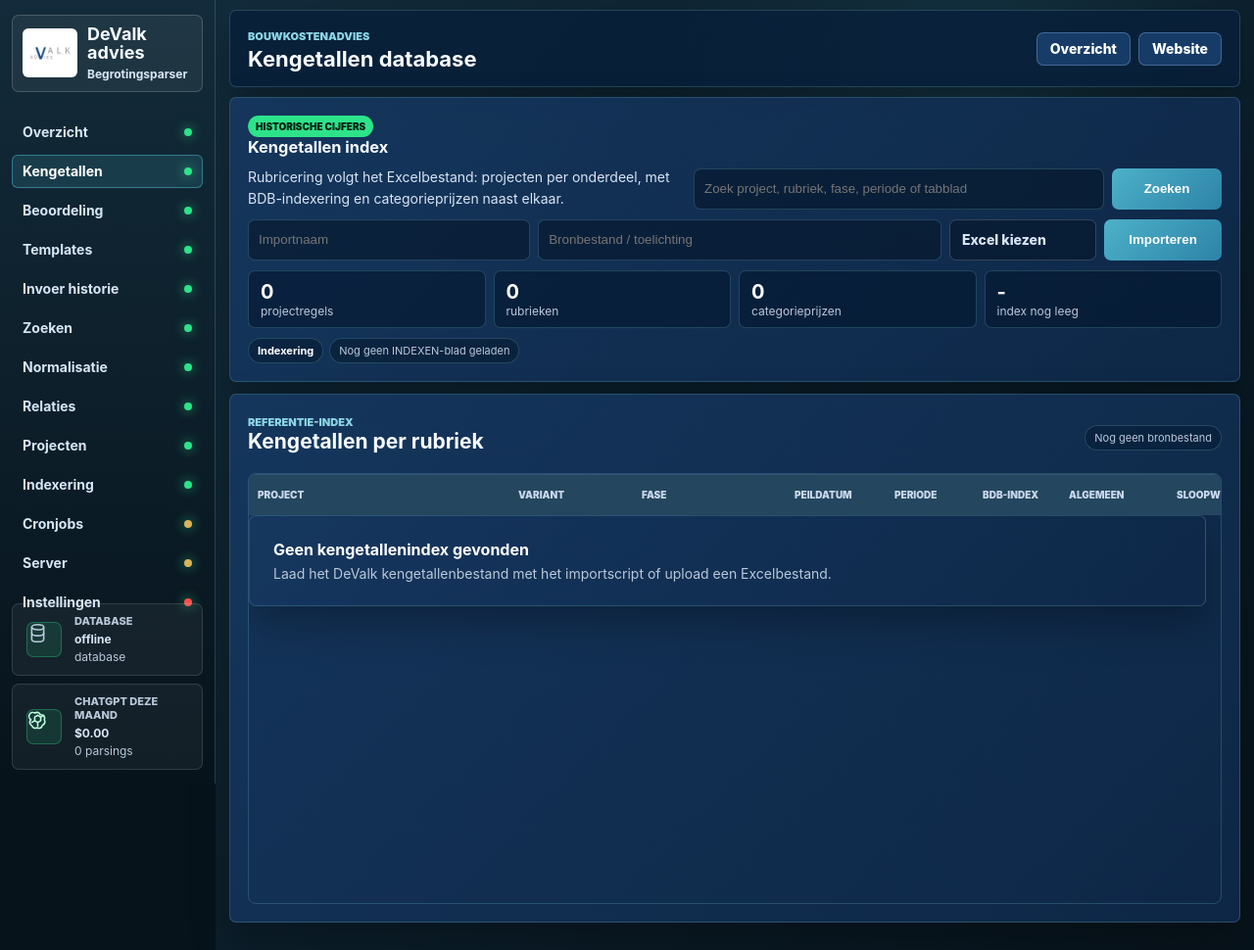
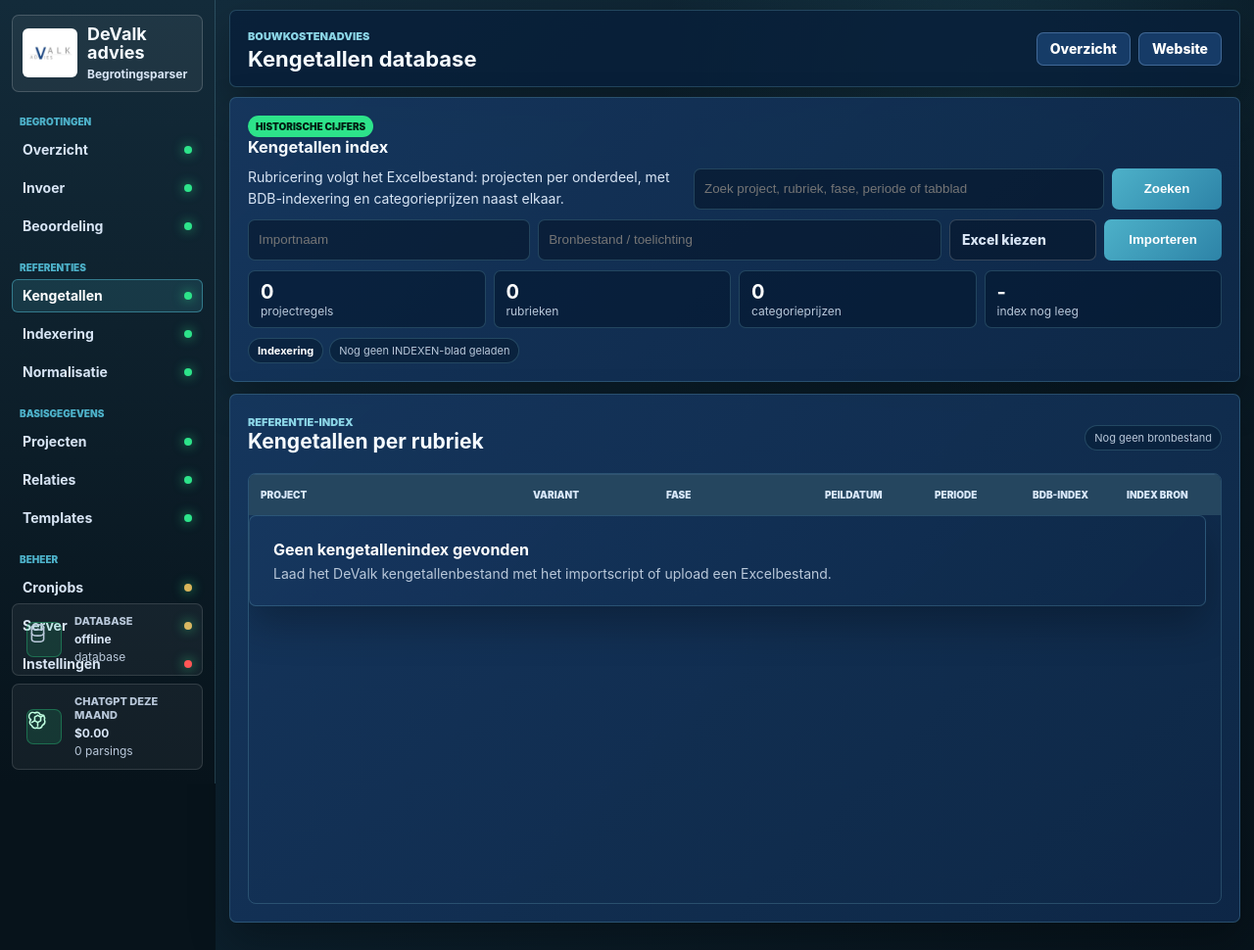
Before and after one commit to thomasdeijkers/devalkadvies, a FastAPI app: page /kengetallen in a window 1280 px wide. Shown: the whole page at 98% size. Run offline with FastAPI, Linux system fonts and the light colour scheme; data comes from the database, SQL or seed files in the repository; data that the repository does not hold is empty.

Commit message:
Verbeter menustructuur en kengetallen indexweergave

```diff
--- a/annemieke_app/main.py
+++ b/annemieke_app/main.py
@@ -1861,6 +1861,7 @@ def _reference_lines(session: Session, query: str | None, limit: int = 300) -> l
 
 def _reference_index_sections(session: Session, query: str | None, limit: int = 6000) -> list[dict[str, object]]:
     category_keys = {key for key, _label in REFERENCE_CATEGORY_COLUMNS}
+    index_lookup = _price_index_lookup(session)
     statement = (
         select(ReferenceLine)
         .join(ReferenceLine.dataset)
@@ -1905,24 +1906,15 @@ def _reference_index_sections(session: Session, query: str | None, limit: int =
         phase = line.phase or raw_meta.get("fase") or ""
         period = line.period or raw_meta.get("periode") or ""
         bdb_indexering = line.bdb_indexering if line.bdb_indexering is not None else line.norm_arbeid
-        source_key = (
-            source_row
-            if source_row is not None
-            else (
-                line.project_name or "",
-                line.relation_name or "",
-                line.document_date.strftime("%Y-%m-%d") if line.document_date else "",
-                phase,
-                period,
-                str(bdb_indexering or ""),
-            )
-        )
         key = (
             line.dataset_id,
             section,
-            source_key,
             line.project_name or "",
             line.relation_name or "",
+            line.document_date.strftime("%Y-%m-%d") if line.document_date else "",
+            phase,
+            period,
+            str(bdb_indexering or ""),
         )
         if key not in grouped:
             modal_key = str(source_row or abs(hash(key))).replace("-", "m")
@@ -1938,12 +1930,14 @@ def _reference_index_sections(session: Session, query: str | None, limit: int =
                 "phase": phase,
                 "period": period,
                 "bdb_indexering": bdb_indexering,
+                "index_reference": _reference_index_reference(index_lookup, period, bdb_indexering),
                 "project_sheet_name": line.project_sheet_name or "",
                 "document_date": line.document_date,
                 "date_input": line.document_date.strftime("%Y-%m-%d") if line.document_date else "",
                 "date_label": line.document_date.strftime("%d-%m-%Y") if line.document_date else "",
                 "categories": {},
                 "category_ids": {},
+                "source_rows": [],
                 "category_count": 0,
                 "total": Decimal("0"),
                 "modal_id": f"kengetal-{line.dataset_id}-{modal_key}",
@@ -1953,6 +1947,11 @@ def _reference_index_sections(session: Session, query: str | None, limit: int =
         row_data["categories"][category_key] = value
         row_data["category_ids"][category_key] = line.id
         row_data["category_count"] = int(row_data["category_count"]) + 1
+        if source_row and source_row not in row_data["source_rows"]:
+            row_data["source_rows"].append(source_row)
+            row_data["source_row_label"] = ", ".join(str(row) for row in row_data["source_rows"][:4])
+            if len(row_data["source_rows"]) > 4:
+                row_data["source_row_label"] += "..."
         if value is not None:
             row_data["total"] = Decimal(str(row_data["total"])) + Decimal(str(value))
         if not row_data["phase"] and phase:
@@ -2013,6 +2012,43 @@ def _reference_index_summary(session: Session, sections: list[dict[str, object]]
             for value in index_values
         ],
     }
+
+
+def _price_index_lookup(session: Session) -> dict[str, PriceIndexValue]:
+    values = session.scalars(select(PriceIndexValue).order_by(PriceIndexValue.effective_date.desc())).all()
+    lookup: dict[str, PriceIndexValue] = {}
+    for value in values:
+        keys = {
+            value.notes or "",
+            f"{value.effective_date.year}-Q{((value.effective_date.month - 1) // 3) + 1}",
+        }
+        for key in keys:
+            cleaned = _period_key(key)
+            if cleaned:
+                lookup[cleaned] = value
+    return lookup
+
+
+def _period_key(value: str | None) -> str:
+    return re.sub(r"[^0-9q]+", "", (value or "").lower())
+
+
+def _reference_index_reference(
+    index_lookup: dict[str, PriceIndexValue],
+    period: str | None,
+    bdb_indexering: Decimal | None,
+) -> str:
+    if not period and bdb_indexering is None:
+        return ""
+    index_value = index_lookup.get(_period_key(period))
+    parts: list[str] = []
+    if index_value is not None:
+        parts.append(f"INDEXEN {index_value.notes or period}: {amount(index_value.index_value)}")
+    elif period:
+        parts.append(f"INDEXEN {period}: niet geladen")
+    if bdb_indexering is not None:
+        parts.append(f"BDB factor {amount(bdb_indexering)}")
+    return " | ".join(parts)
 
 
 def _reference_raw_meta(raw_text: str | None) -> dict[str, str]:
--- a/annemieke_app/static/styles.css
+++ b/annemieke_app/static/styles.css
@@ -110,6 +110,30 @@ a {
   margin-top: 24px;
 }
 
+.grouped-nav {
+  gap: 12px;
+}
+
+.nav-group {
+  display: grid;
+  gap: 5px;
+}
+
+.nav-group-label {
+  display: block;
+  margin: 7px 0 1px;
+  padding: 0 8px;
+  color: var(--accent);
+  font-size: 10px;
+  font-weight: 900;
+  letter-spacing: 0;
+  text-transform: uppercase;
+}
+
+.nav-group:first-child .nav-group-label {
+  margin-top: 0;
+}
+
 .side-nav a {
   display: flex;
   align-items: center;
@@ -1095,12 +1119,12 @@ textarea {
 
 .kengetal-index-row {
   display: grid;
-  grid-template-columns: minmax(260px, 1.5fr) minmax(120px, 0.7fr) minmax(150px, 0.8fr) 96px 84px 82px repeat(17, minmax(104px, 0.62fr)) minmax(250px, 1fr) 78px;
-  gap: 6px;
-  align-items: center;
-  min-width: 2600px;
-  min-height: 38px;
-  padding: 5px 9px;
+  grid-template-columns: 270px 128px 154px 104px 92px 88px 214px repeat(17, 118px) 280px 80px;
+  column-gap: 8px;
+  align-items: center;
+  min-width: 3424px;
+  min-height: 36px;
+  padding: 4px 8px;
   border-top: 1px solid rgba(126, 169, 219, 0.14);
   background: rgba(255, 255, 255, 0.018);
 }
@@ -1120,8 +1144,14 @@ textarea {
 .kengetal-index-row span {
   min-width: 0;
   overflow: hidden;
+  padding: 0 4px;
   text-overflow: ellipsis;
   white-space: nowrap;
+}
+
+.kengetal-index-head span {
+  color: #d9e8fa;
+  text-align: left;
 }
 
 .kengetal-project-cell strong,
@@ -1142,13 +1172,18 @@ textarea {
   font-variant-numeric: tabular-nums;
 }
 
+.index-reference-cell {
+  color: #c7d7e9;
+  font-size: 10px;
+}
+
 .source-cell {
   color: var(--muted);
   font-size: 10px;
 }
 
 .kengetal-section {
-  min-width: 2600px;
+  min-width: 3424px;
 }
 
 .kengetal-section summary {
--- a/annemieke_app/templates/base.html
+++ b/annemieke_app/templates/base.html
@@ -20,20 +20,31 @@
             <small>Begrotingsparser</small>
           </span>
         </a>
-        <nav class="side-nav" aria-label="Hoofdmenu">
-          <a class="{% if active_page == 'overview' %}active{% endif %}" href="/"><span>Overzicht</span><i></i></a>
-          <a class="{% if active_page == 'kengetallen' %}active{% endif %}" href="/kengetallen"><span>Kengetallen</span><i></i></a>
-          <a class="{% if active_page == 'beoordeling' %}active{% endif %}" href="/beoordeling"><span>Beoordeling</span><i></i></a>
-          <a class="{% if active_page == 'templates' %}active{% endif %}" href="/templates"><span>Templates</span><i></i></a>
-          <a class="{% if active_page == 'documents' %}active{% endif %}" href="/documents"><span>Invoer historie</span><i></i></a>
-          <a class="{% if active_page == 'consult' %}active{% endif %}" href="/consult"><span>Zoeken</span><i></i></a>
-          <a class="{% if active_page == 'normalisatie' %}active{% endif %}" href="/normalisatie"><span>Normalisatie</span><i></i></a>
-          <a class="{% if active_page == 'relations' %}active{% endif %}" href="/relations"><span>Relaties</span><i></i></a>
-          <a class="{% if active_page == 'projects' %}active{% endif %}" href="/projects"><span>Projecten</span><i></i></a>
-          <a class="{% if active_page == 'indices' %}active{% endif %}" href="/indices"><span>Indexering</span><i></i></a>
-          <a class="{% if active_page == 'jobs' %}active{% endif %}" href="/jobs"><span>Cronjobs</span><i class="warn"></i></a>
-          <a class="{% if active_page == 'server' %}active{% endif %}" href="/server"><span>Server</span><i class="warn"></i></a>
-          <a class="{% if active_page == 'settings' %}active{% endif %}" href="/server"><span>Instellingen</span><i class="idle"></i></a>
+        <nav class="side-nav grouped-nav" aria-label="Hoofdmenu">
+          <div class="nav-group">
+            <span class="nav-group-label">Begrotingen</span>
+            <a class="{% if active_page == 'overview' %}active{% endif %}" href="/"><span>Overzicht</span><i></i></a>
+            <a class="{% if active_page == 'documents' %}active{% endif %}" href="/documents"><span>Invoer</span><i></i></a>
+            <a class="{% if active_page == 'beoordeling' %}active{% endif %}" href="/beoordeling"><span>Beoordeling</span><i></i></a>
+          </div>
+          <div class="nav-group">
+            <span class="nav-group-label">Referenties</span>
+            <a class="{% if active_page == 'kengetallen' %}active{% endif %}" href="/kengetallen"><span>Kengetallen</span><i></i></a>
+            <a class="{% if active_page == 'indices' %}active{% endif %}" href="/indices"><span>Indexering</span><i></i></a>
+            <a class="{% if active_page == 'normalisatie' %}active{% endif %}" href="/normalisatie"><span>Normalisatie</span><i></i></a>
+          </div>
+          <div class="nav-group">
+            <span class="nav-group-label">Basisgegevens</span>
+            <a class="{% if active_page == 'projects' %}active{% endif %}" href="/projects"><span>Projecten</span><i></i></a>
+            <a class="{% if active_page == 'relations' %}active{% endif %}" href="/relations"><span>Relaties</span><i></i></a>
+            <a class="{% if active_page == 'templates' %}active{% endif %}" href="/templates"><span>Templates</span><i></i></a>
+          </div>
+          <div class="nav-group">
+            <span class="nav-group-label">Beheer</span>
+            <a class="{% if active_page == 'jobs' %}active{% endif %}" href="/jobs"><span>Cronjobs</span><i class="warn"></i></a>
+            <a class="{% if active_page == 'server' %}active{% endif %}" href="/server"><span>Server</span><i class="warn"></i></a>
+            <a class="{% if active_page == 'settings' %}active{% endif %}" href="/settings"><span>Instellingen</span><i class="idle"></i></a>
+          </div>
         </nav>
         <div class="sidebar-footer">
           <div class="sidebar-status">
--- a/annemieke_app/templates/dashboard.html
+++ b/annemieke_app/templates/dashboard.html
@@ -175,6 +175,7 @@
         <span>Peildatum</span>
         <span>Periode</span>
         <span>BDB-index</span>
+        <span>Index bron</span>
         {% for category_key, category_label in reference_category_columns %}
           <span>{{ category_label }}</span>
         {% endfor %}
@@ -198,6 +199,7 @@
               <span>{{ row.date_label or "-" }}</span>
               <span>{{ row.period or "-" }}</span>
               <span>{{ row.bdb_indexering|amount if row.bdb_indexering else "-" }}</span>
+              <span class="index-reference-cell">{{ row.index_reference or "-" }}</span>
               {% for category_key, category_label in reference_category_columns %}
                 {% set value = row.categories.get(category_key) %}
                 <span class="numeric-cell">{{ value|euro if value is not none else "-" }}</span>
@@ -221,6 +223,7 @@
                   <div class="kengetal-source-note">
                     <strong>Bron</strong>
                     <span>{{ row.source_filename or row.dataset_name }}{% if row.project_sheet_name %} · tabblad {{ row.project_sheet_name }}{% endif %}{% if row.source_row_label %} · rij {{ row.source_row_label }}{% endif %}</span>
+                    {% if row.index_reference %}<span>{{ row.index_reference }}</span>{% endif %}
                   </div>
                   <label>Project<input name="project_name" value="{{ row.project_name }}"></label>
                   <label>Variant<input name="variant" value="{{ row.variant }}"></label>
```
Also changed, not shown: scripts/import_kengetallen_database.py (+16 -0 lines).
